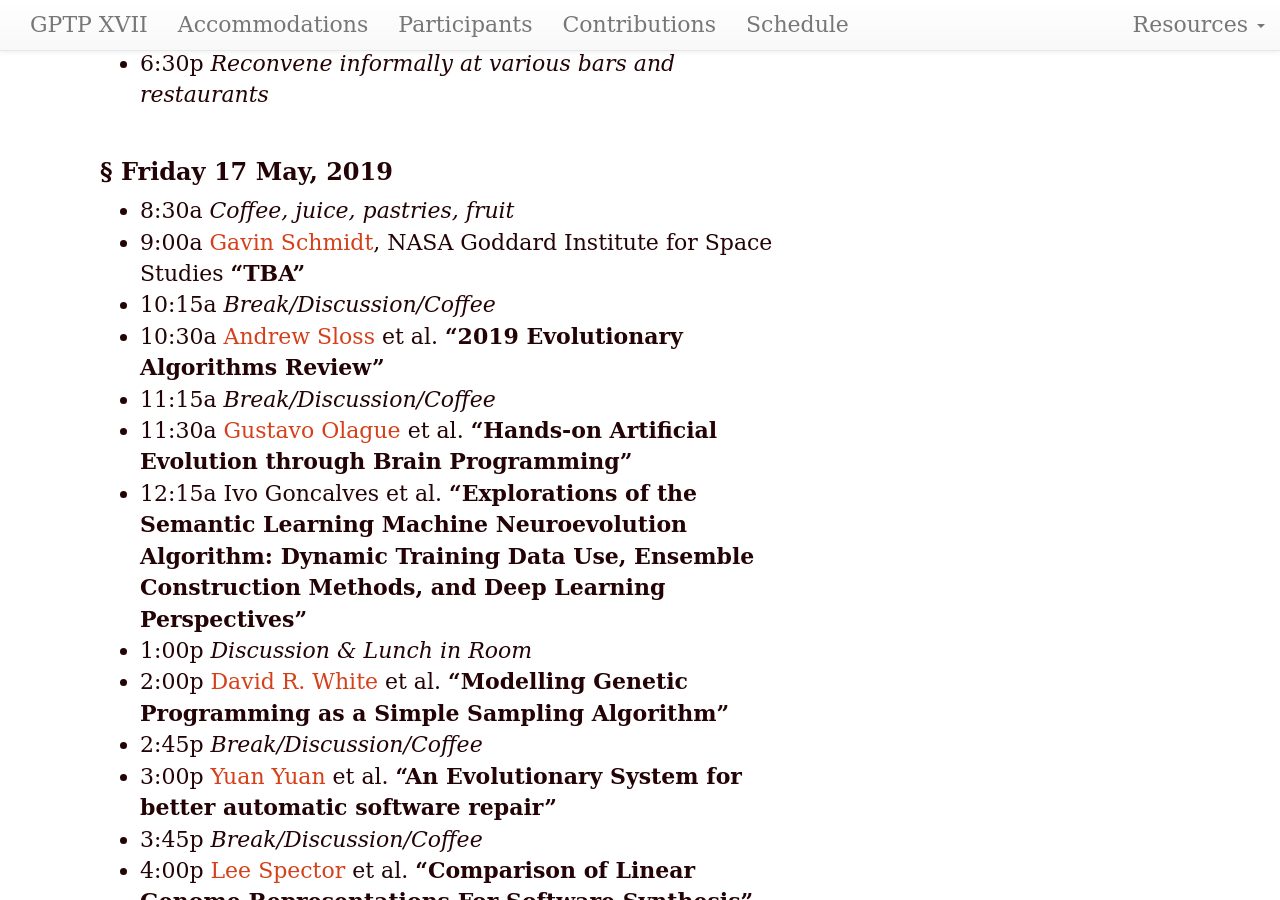
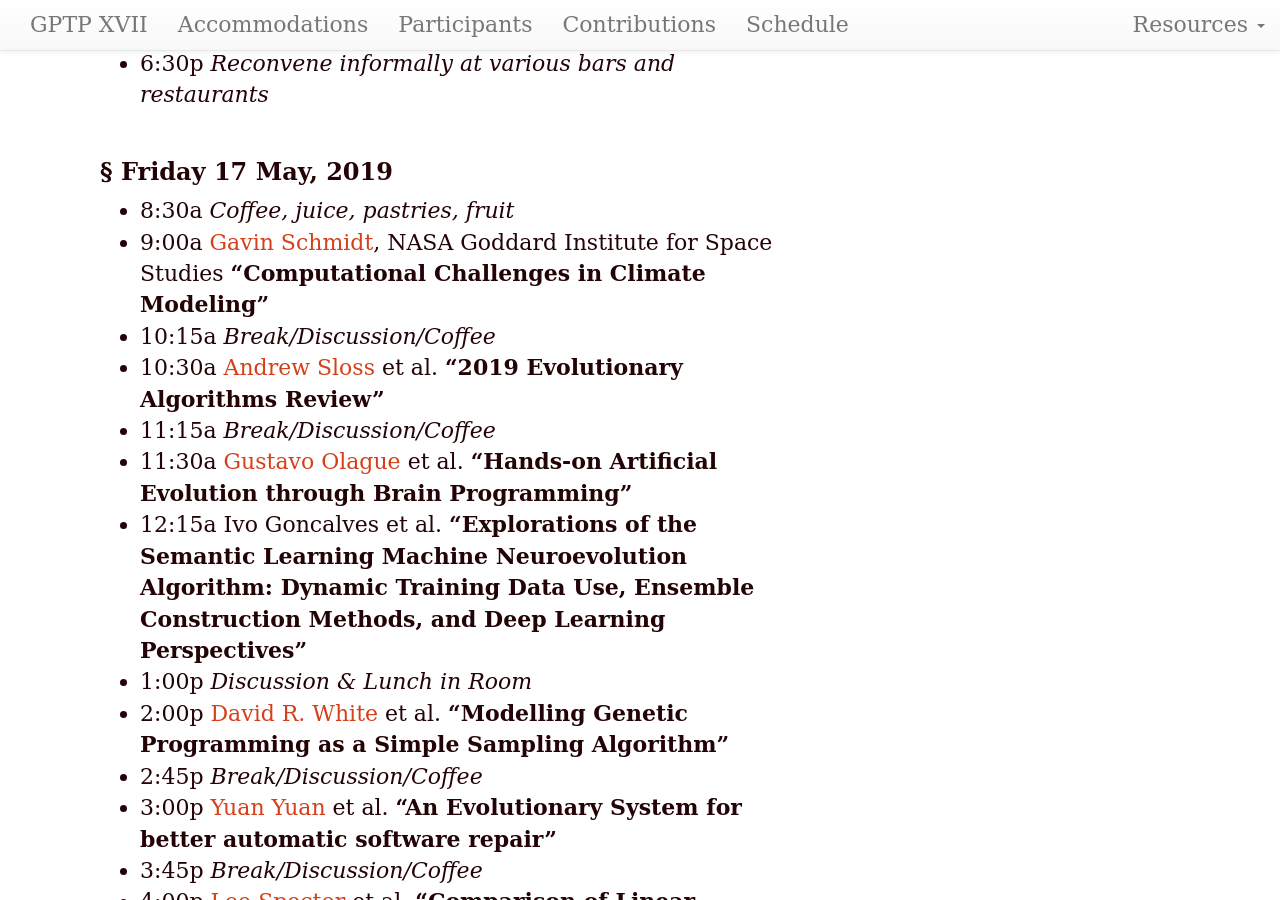
Before and after one commit to GPTP-workshop/gptp-workshop.github.io, a Jekyll site: the page built from schedule.md, in a window 1280 px wide and 900 px high, scrolled down 1317 px. Built offline with Jekyll 4.4.1, drawn with Linux system fonts in a browser that asks for light colours; our own code applies the rules of GitHub Pages for plain Markdown files.

Commit message:
Update schedule.md

```diff
--- a/schedule.md
+++ b/schedule.md
@@ -42,7 +42,7 @@ and end after lunch on the last day, that is May 19, 2019.
 ### Friday 17 May, 2019
 - 8:30a _Coffee, juice, pastries, fruit_
 - 9:00a [Gavin Schmidt](https://en.wikipedia.org/wiki/Gavin_Schmidt), NASA Goddard Institute for Space Studies
-**"TBA"**
+**"Computational Challenges in Climate Modeling"**
 - 10:15a _Break/Discussion/Coffee_
 - 10:30a [Andrew Sloss](https://www.linkedin.com/in/asloss/) et al.
 **"2019 Evolutionary Algorithms Review"**
```
